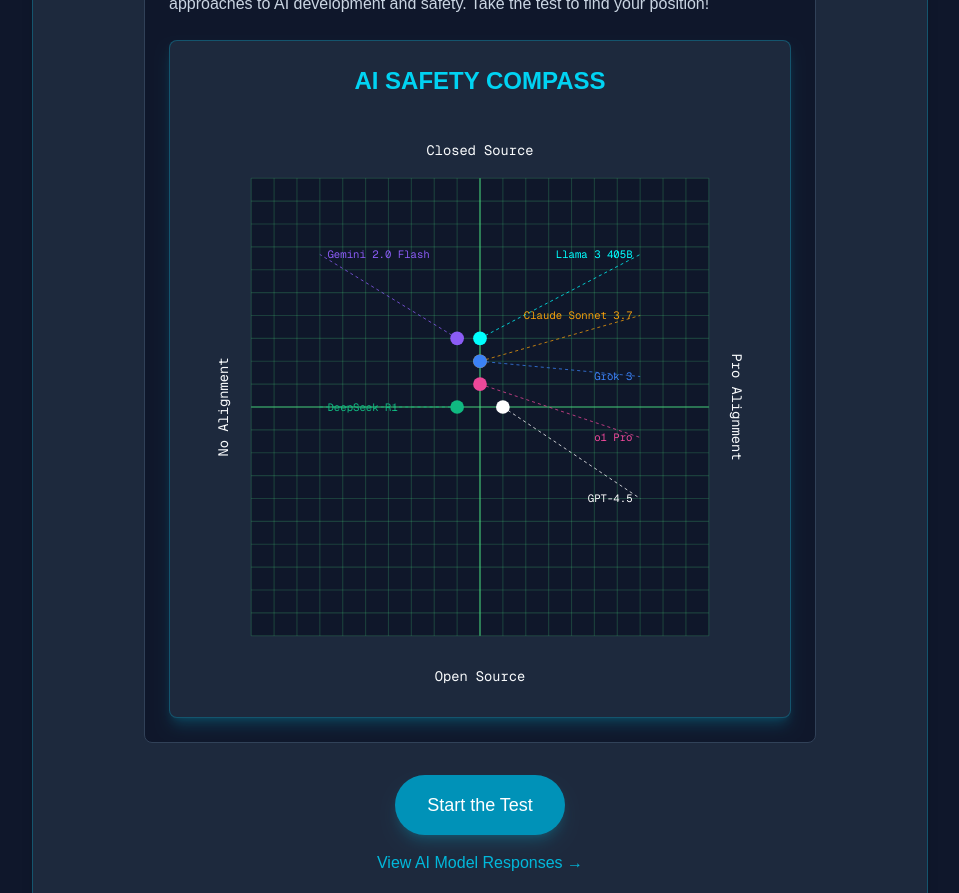
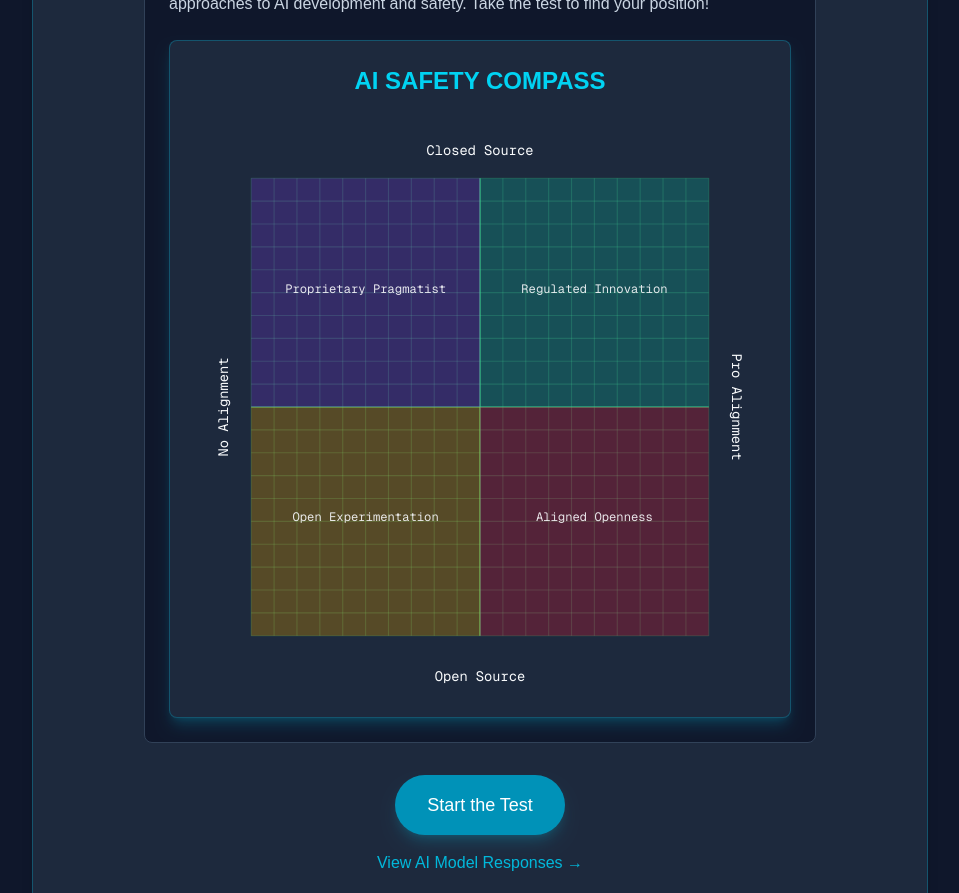
Before and after one commit to brysontang/ai-safety-compass, a Next.js app: page / in a window 1280 px wide. Shown: the part 560-1453 px from the top of the page, without its empty margins (160-1119 px from the left). Built offline with nearby package versions, Linux system fonts and the light colour scheme.

Commit message:
* Reverted debug state

```diff
--- a/src/components/Quiz/LandingCompass.js
+++ b/src/components/Quiz/LandingCompass.js
@@ -30,7 +30,7 @@
             yValue={0.42}
             aiModels={aiModels}
             showUserPosition={false}
-            defaultView={false}
+            defaultView={true}
           />
         )}
       </div>
```
